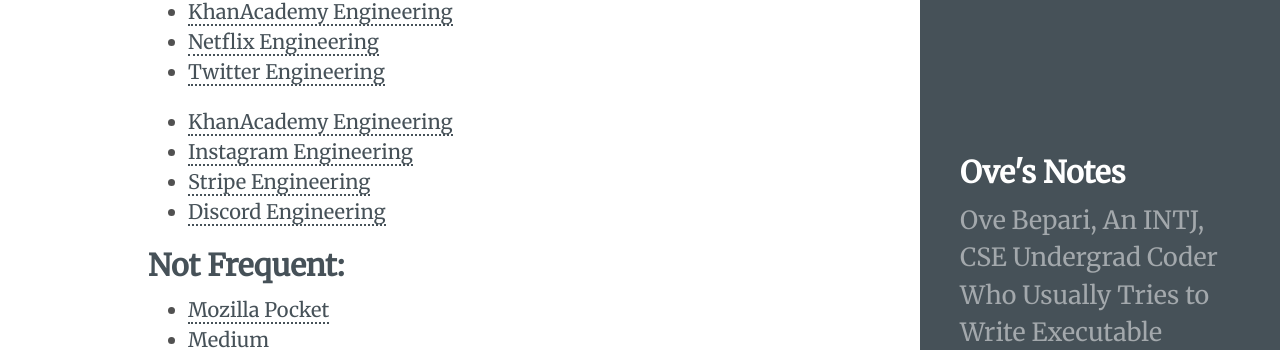
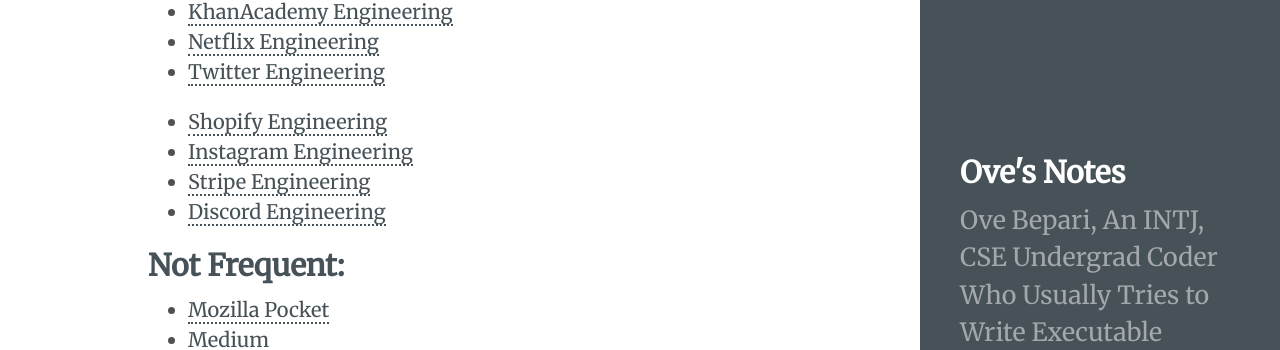
Before and after one commit to ovebepari/ovebepari.github.io, a Jekyll site: the page built from _posts/2019-01-12-oves-news-knowledge-sources.md, in a window 1280 px wide and 900 px high, scrolled down 1599 px. Shown: the part 151-501 px from the top of the window. Built offline with Jekyll 4.4.1, drawn with Linux system fonts in a browser that asks for light colours; comment, search, counter and statistics services are not loaded.

Commit message:
shopify engineering added -> news and knowledge sources

```diff
--- a/_posts/2019-01-12-oves-news-knowledge-sources.md
+++ b/_posts/2019-01-12-oves-news-knowledge-sources.md
@@ -41,7 +41,7 @@
 - [Netflix Engineering](https://netflixtechblog.com/)
 - [Twitter Engineering](https://blog.twitter.com/engineering/en_us)
 
-- [KhanAcademy Engineering](https://shopify.engineering/)
+- [Shopify Engineering](https://shopify.engineering/)
 - [Instagram Engineering](https://instagram-engineering.com/)
 - [Stripe Engineering](https://stripe.com/blog)
 - [Discord Engineering](https://blog.discord.com/engineering-posts/home)
```
